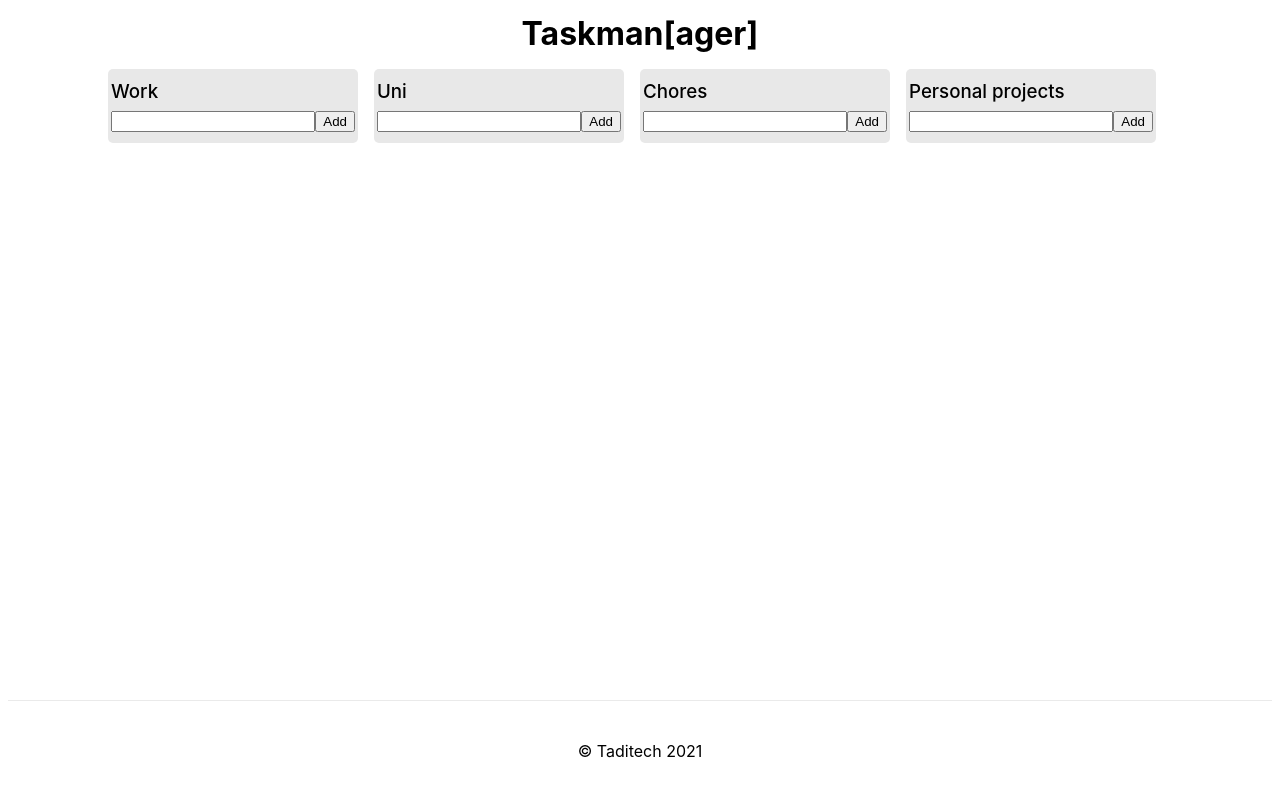
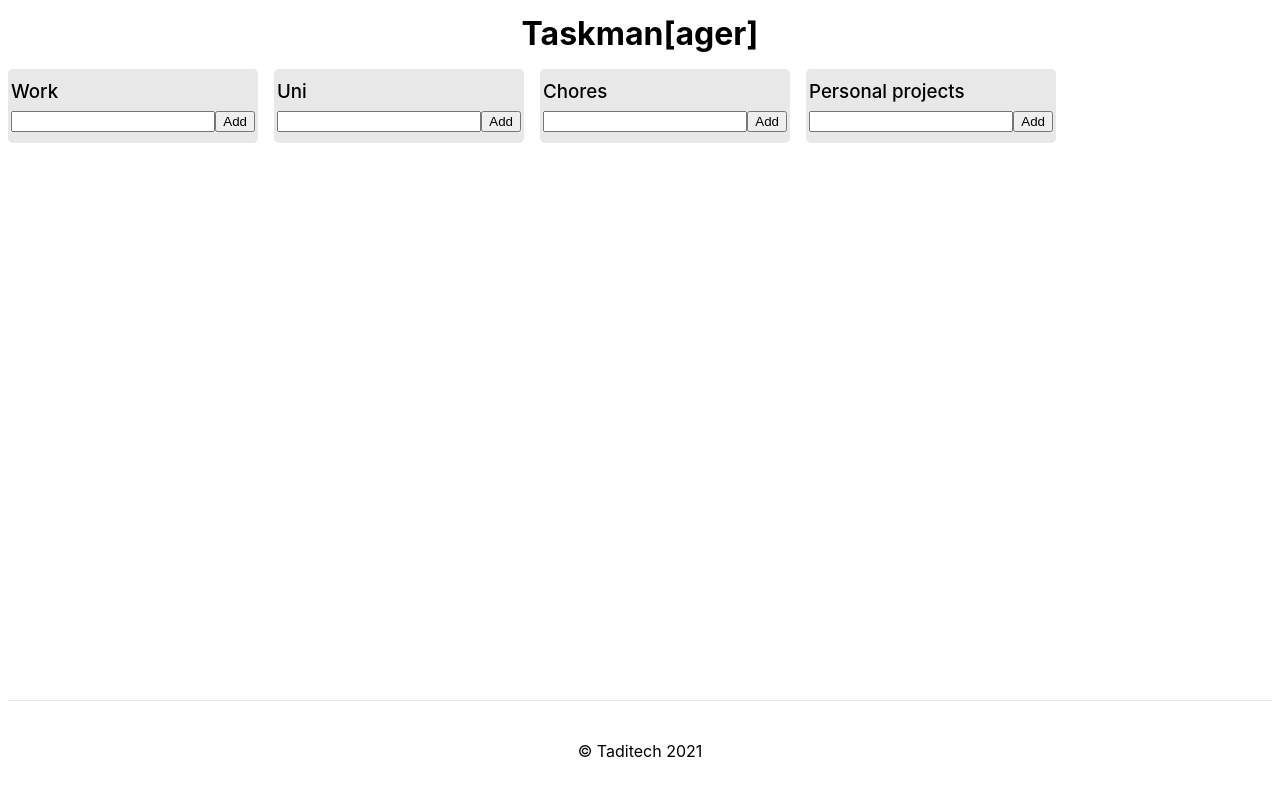
Before and after one commit to jaduri/taskman, a Next.js app: page / in a window 1280 px wide. Shown: the top 796 px of the page. Built offline with nearby package versions, Linux system fonts and the light colour scheme.

Commit message:
update styles

```diff
--- a/styles/Home.module.css
+++ b/styles/Home.module.css
@@ -3,7 +3,6 @@
   padding: 0 0.5rem;
   display: flex;
   flex-direction: column;
-  align-items: center;
   height: 100vh;
 }
 
@@ -12,8 +11,6 @@
   flex-grow: 1;
   display: flex;
   flex-direction: column;
-  justify-content: flex-start;
-  align-items: center;
 }
 
 .board {
@@ -117,10 +114,3 @@
   height: 1em;
   margin-left: 0.5rem;
 }
-
-@media (max-width: 600px) {
-  .grid {
-    width: 100%;
-    flex-direction: column;
-  }
-}
```
